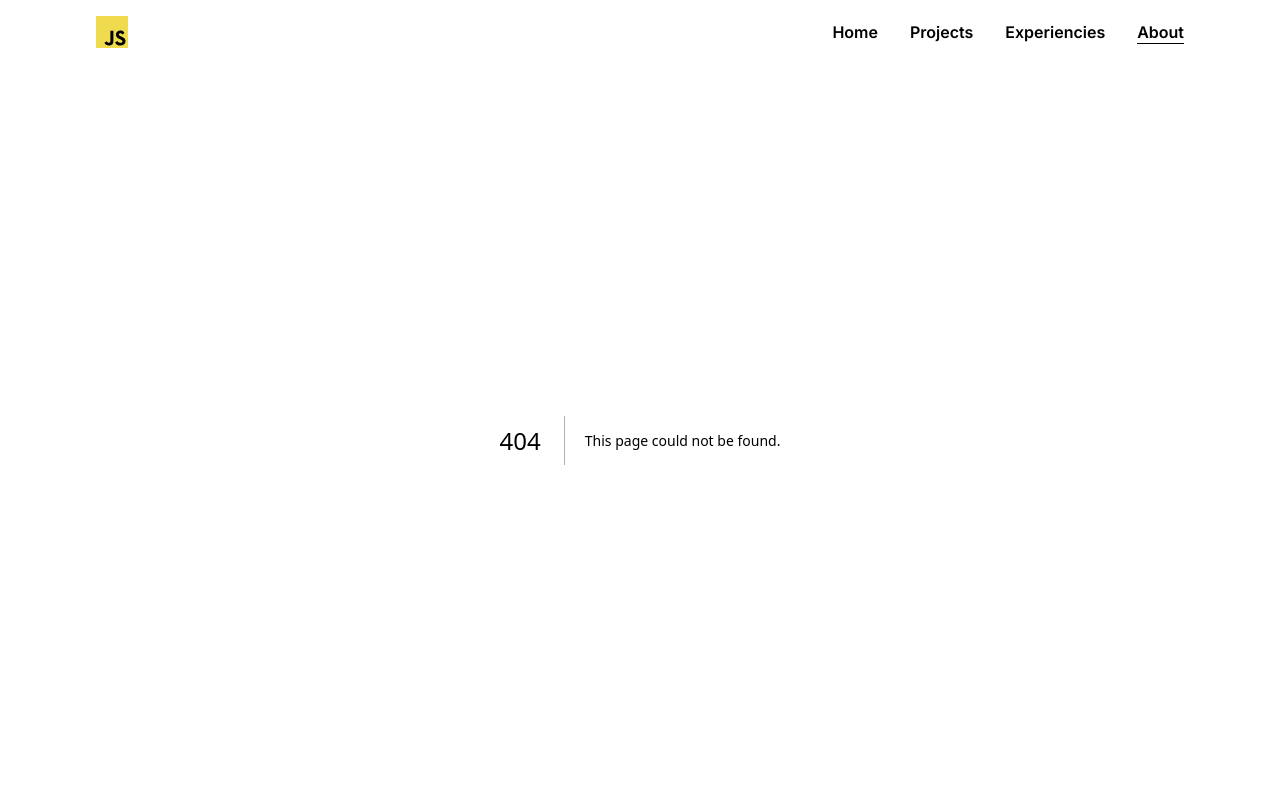
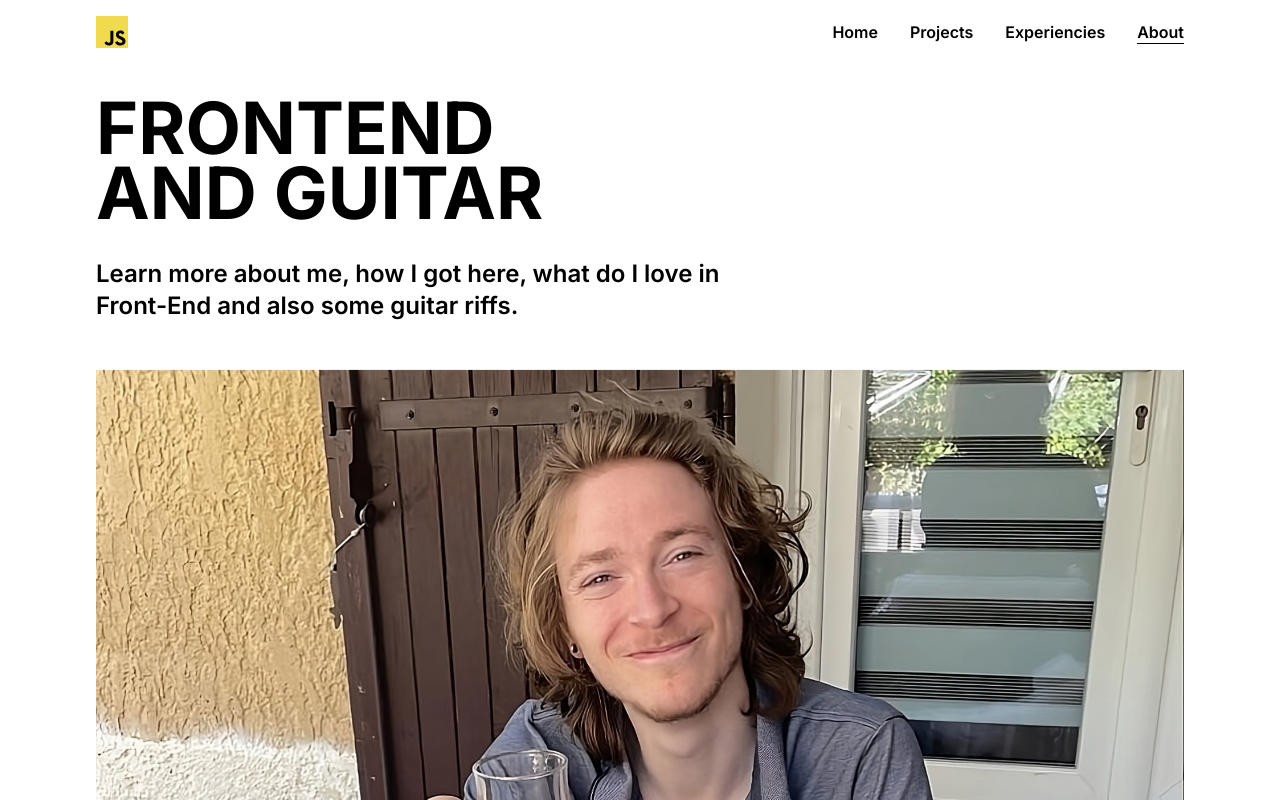
Before and after one commit to Newpoki/portfolio, a Next.js app: page /about in a window 1280 px wide. Before the commit this address had no page. Shown: the top 800 px of the page. Built offline with nearby package versions, Linux system fonts and the light colour scheme.

Commit message:
feat: wip about page

```diff
--- /dev/null
+++ b/app/about/page.tsx
@@ -0,0 +1,39 @@
+import Image from "next/image";
+import { FadeIn } from "../components/fade-in";
+import { SlideUp } from "../components/slide-up";
+import { SlightlySlideUp } from "../components/slightly-slide-up";
+import { Typography } from "../components/typography";
+
+export default function About() {
+  return (
+    <div>
+      <div className="mb-8 flex flex-col">
+        <SlideUp>
+          <Typography variant="h1">frontend</Typography>
+        </SlideUp>
+
+        <SlideUp className="animation-delay-150">
+          <Typography variant="h1">and guitar</Typography>
+        </SlideUp>
+      </div>
+
+      <FadeIn className="flex flex-col animation-delay-[900ms] lg:mb-8">
+        <div className="mb-12 lg:max-w-screen-sm">
+          <Typography variant="h2">
+            Learn more about me, how I got here, what do I love in Front-End and
+            also some guitar riffs.
+          </Typography>
+        </div>
+
+        <SlightlySlideUp className="relative mb-12 flex flex-1 animation-delay-[900ms]">
+          <Image
+            src="/me.jpeg"
+            alt="Pictures of me drinking a Tavel wine"
+            fill
+            className="!relative object-cover"
+          />
+        </SlightlySlideUp>
+      </FadeIn>
+    </div>
+  );
+}
--- a/app/experiencies/page.tsx
+++ b/app/experiencies/page.tsx
@@ -32,7 +32,7 @@ export default async function Experiencies() {
       </div>
 
       <FadeIn className="animation-delay-[900ms]">
-        <div className="mb-4 flex flex-col gap-6 md:flex-row md:items-center md:justify-between ">
+        <div className="mb-12 flex flex-col gap-6 md:flex-row md:items-center md:justify-between ">
           <Typography className="md:max-w-screen-sm" variant="h2">
             Some past experiencies I went through.
           </Typography>
--- a/app/projects/[project-slug]/page.tsx
+++ b/app/projects/[project-slug]/page.tsx
@@ -47,7 +47,7 @@ export default async function ProjectSlug(props: Props) {
       </div>
 
       <FadeIn className="flex flex-col animation-delay-[900ms] lg:mb-8">
-        <div className="mb-4 flex flex-col gap-6 md:flex-row md:items-center md:justify-between ">
+        <div className="mb-12 flex flex-col gap-6 md:flex-row md:items-center md:justify-between ">
           <Typography className="md:max-w-screen-sm" variant="h2">
             {project.shortDesc}
           </Typography>
--- a/app/projects/page.tsx
+++ b/app/projects/page.tsx
@@ -37,7 +37,7 @@ export default async function Projects() {
       </div>
 
       <FadeIn className="animation-delay-[900ms] lg:mb-8">
-        <div className="mb-4 lg:max-w-screen-sm">
+        <div className="mb-12 lg:max-w-screen-sm">
           <Typography variant="h2">
             Some side projects I have worked on.
           </Typography>
```
Also changed, not shown: public/me.jpeg (added).
